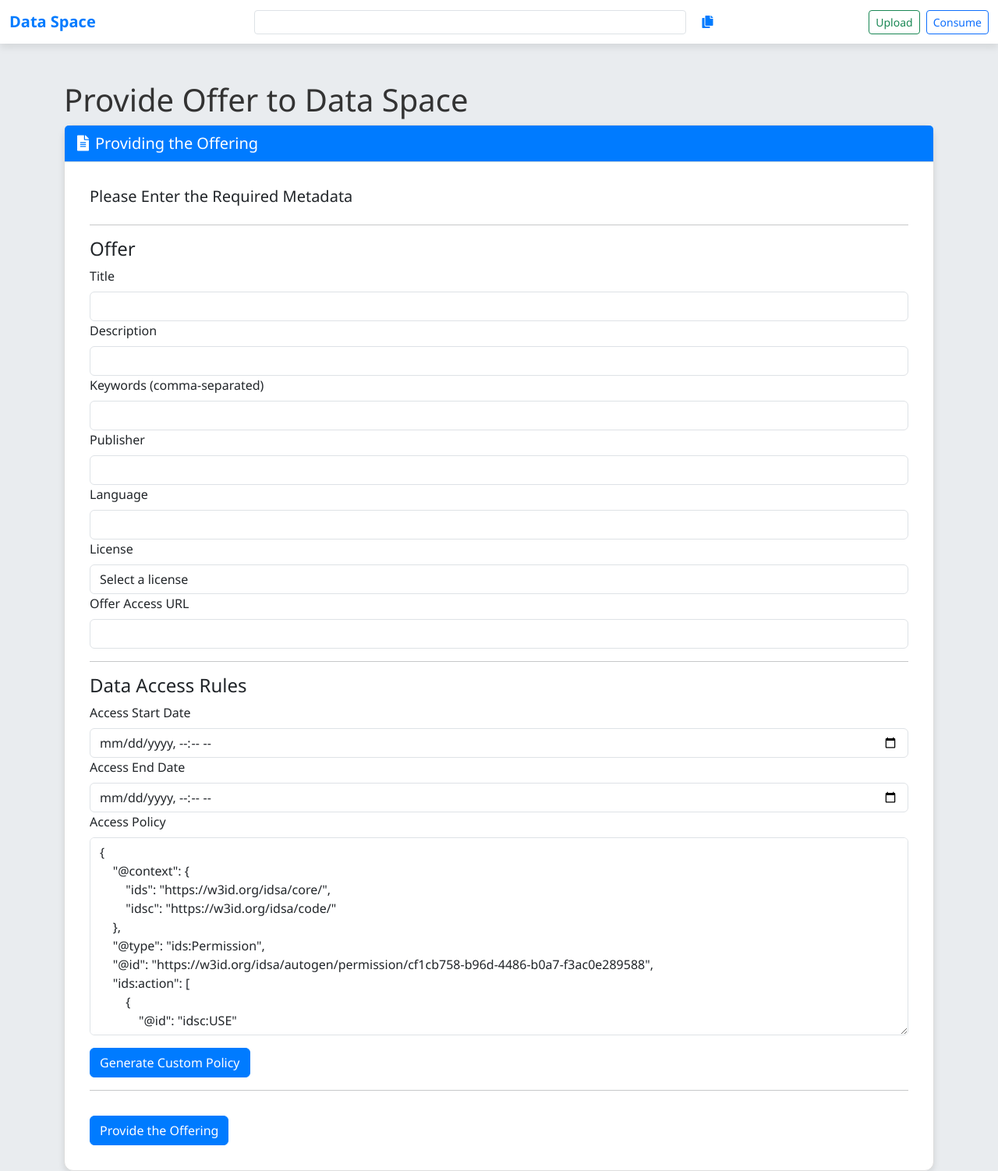
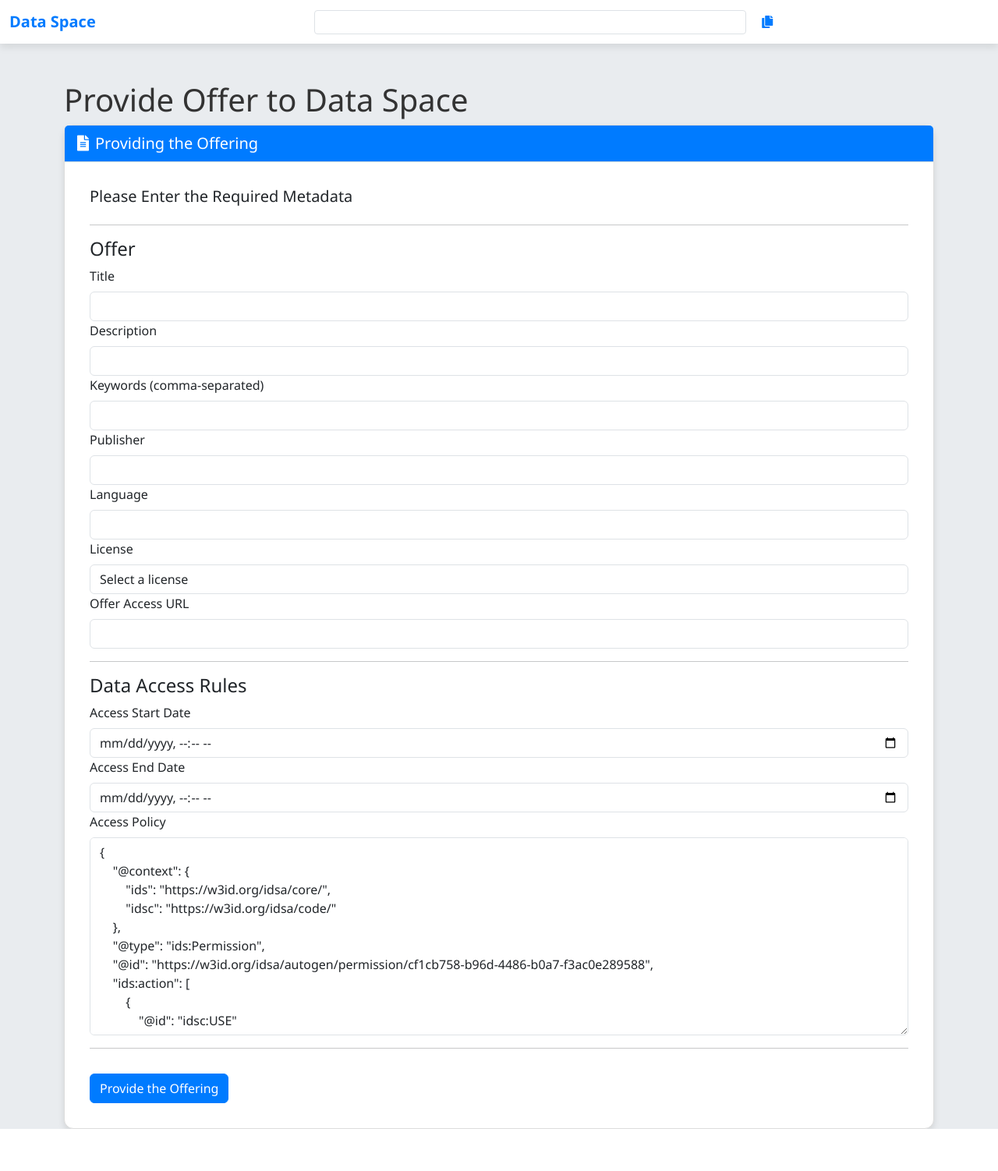
Before and after one commit to EU-Independent/Provide-User-Interface, a Django app: page /provide/offer/ in a window 1280 px wide. Shown: the whole page at 78% size. After the commit the page ends 1448 px from the top, so only its background shows below. Run offline with Django 5.2, Linux system fonts and the light colour scheme; data comes from the database, SQL or seed files in the repository.

Commit message:
Updates for deployment

```diff
--- a/templates/provide/provide_offer.html
+++ b/templates/provide/provide_offer.html
@@ -78,12 +78,13 @@
                 </button>
             </div>
 
-            <!-- Right: Buttons -->
+            <!-- Right: Buttons
             <div class="d-flex">
                 <a href="{{ data_upload_service_url }}" class="btn btn-outline-success btn-sm me-2">Upload</a>
                 <a href="{{ data_space_consumer_service_url }}" class="btn btn-outline-primary btn-sm">Consume</a>
             </div>
         </div>
+        -->
     </nav>
 
     <!-- Main Content -->
@@ -158,7 +159,7 @@
                     <div class="form-group">
                         <label for="value" class="form-label">Access Policy</label>
                         <textarea id="value" name="value" class="form-control" rows="10" required>{{ fixed_policy_rule }}</textarea>
-                        <button type="button" class="btn btn-primary mt-3" onclick="openUrl()">Generate Custom Policy</button>
+                        <!--<button type="button" class="btn btn-primary mt-3" onclick="openUrl()">Generate Custom Policy</button>-->
                     </div>
 
                     <hr>
```
